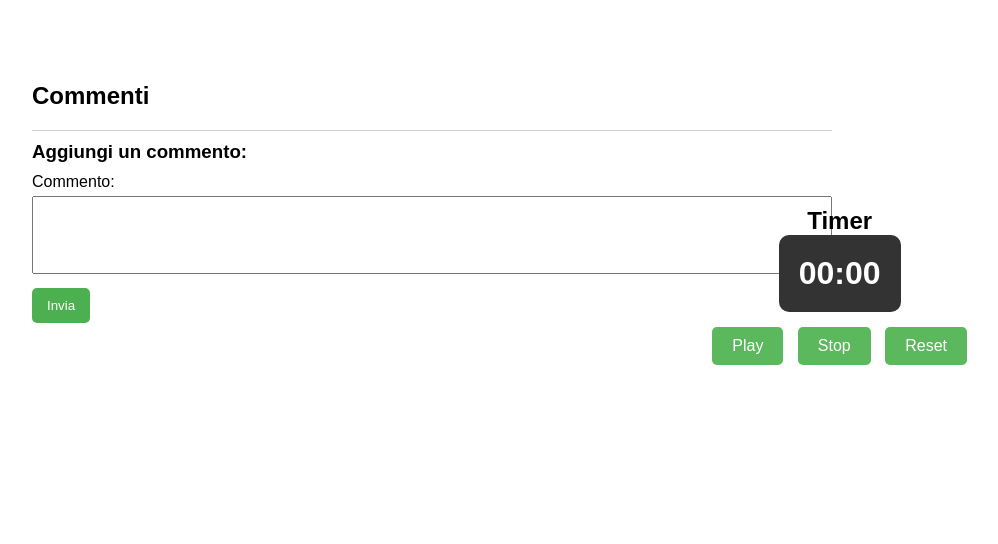
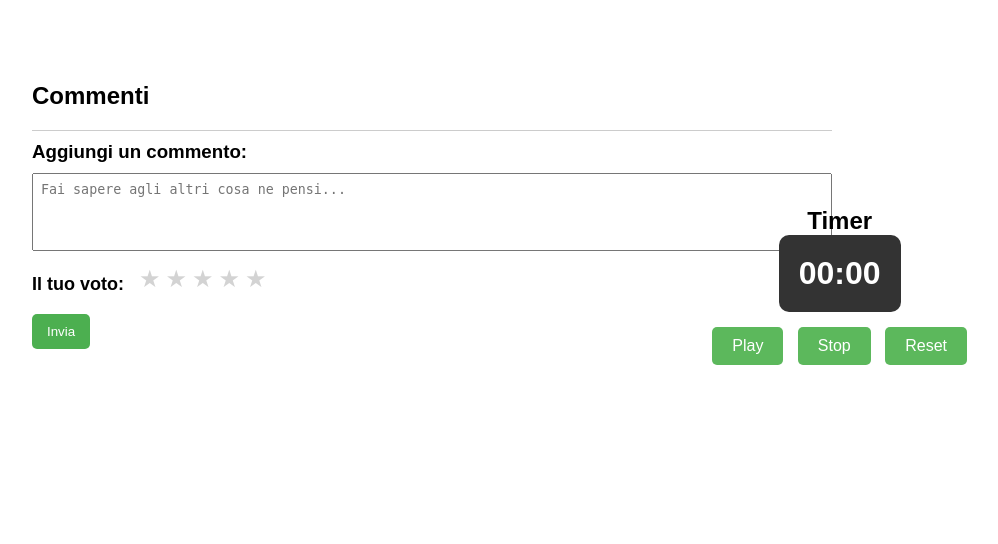
Before and after one commit to Dariop8/progetto-lab-ASSI-2023-2024, a Flask app: page /ricetta in a window 1280 px wide. Shown: the part 70-614 px from the top of the page, without its empty margins (208-1206 px from the left). Run offline with Flask 3, Linux system fonts and the light colour scheme; a user stored in the database is signed in.

Commit message:
Fix commenti + rating

```diff
--- a/app.py
+++ b/app.py
@@ -182,18 +182,21 @@ def reset_password():
 
 class Comments(db.Model):
     __tablename__ = 'comments'
-    id = db.Column(db.Integer, primary_key=True)
+    comment_id = db.Column(db.Integer, primary_key=True)
     recipe_id = db.Column(db.Integer, nullable=False)
     email = db.Column(db.String(120), nullable=False)
     username = db.Column(db.String(30), nullable=False)
     comment = db.Column(db.Text, nullable=False)
+    rating = db.Column(db.Integer, nullable=False)
     timestamp = db.Column(db.DateTime, default=datetime.utcnow)
 
-    def __init__(self, recipe_id, email, username, comment):
+    def __init__(self, recipe_id, email, username, comment, rating):
         self.recipe_id = recipe_id
         self.email = email
         self.username = username
         self.comment = comment
+        self.rating = rating
+
 
 
 class Favourite(db.Model):
@@ -822,7 +825,14 @@ def idee_rand():
 @app.route('/get-comments/<int:recipe_id>', methods=['GET'])
 def get_comments(recipe_id):
     comments = Comments.query.filter_by(recipe_id=recipe_id).all()
-    comments_list = [{'username': c.username, 'comment': c.comment, 'timestamp': c.timestamp.strftime('%Y-%m-%d %H:%M:%S')} for c in comments]
+    comments_list = [
+        {
+            'username': c.username,
+            'comment': c.comment,
+            'rating': c.rating,
+            'timestamp': c.timestamp.strftime('%Y-%m-%d %H:%M:%S')
+        } for c in comments
+    ]
     return jsonify(comments_list)
 
 @app.route('/submit-comment', methods=['POST'])
@@ -830,40 +840,28 @@ def submit_comment():
 
     if 'id' in session:
         user_id = session['id']
-        user = db.session.get(Users, user_id)
-
-        print(user.email)
-        print(user.username)
+        user = Users.query.get(user_id)
 
         recipe_id = request.form.get('recipe_id')
         comment_text = request.form.get('comment')
-
-        print(recipe_id)
-        print(comment_text)
+        rating = request.form.get('rating')
 
         if not recipe_id or not comment_text:
             return jsonify({'status': 'error', 'message': 'Dati mancanti'}), 400
-
-        print(f"prima de new comment")
 
         new_comment = Comments(
             recipe_id=recipe_id,
             email=user.email,
             username=user.username,
-            comment=comment_text
+            comment=comment_text,
+            rating=int(rating)
         )
 
-        print(f"dopo de new comment")
-
         db.session.add(new_comment)
-
-        print(f"dopo add")
-
         db.session.commit()
 
-        print(f"dopo commit")
+    return redirect(url_for('ricetta', id=recipe_id))
 
-    return redirect(url_for("main_route"))
 
 @app.route('/<something>')
 def goto(something):
--- a/static/ricetta.css
+++ b/static/ricetta.css
@@ -226,10 +226,13 @@ footer {
     border-bottom: 1px solid #ccc;
     padding-bottom: 10px;
     margin-bottom: 10px;
+    max-width: 100%;
+    word-wrap: break-word;
 }
 
 .comment p {
     margin: 0;
+    overflow-wrap: break-word;
 }
 
 .comment-form {
@@ -327,6 +330,47 @@ footer {
     margin-top: 10px;
 }
 
+/* Stile rating commenti */
+.rating-container {
+    display: flex;
+    align-items: center;
+    margin-bottom: 10px;
+}
+
+.rating {
+    display: flex;
+    align-items: center;
+    direction: rtl;
+    margin-bottom: 6px;
+}
+
+.rating-container p {
+    font-size: large;
+    margin-right: 10px;
+    font-weight: bolder;
+}
+
+.rating input {
+    display: none;
+}
+
+.rating label {
+    font-size: 24px;
+    cursor: pointer;
+    color: lightgray;
+    margin-left: 5px;
+    transition: color 0.2s;
+}
+
+
+.rating label:hover,
+.rating label:hover ~ label {
+  color: gold;
+}
+
+.rating input[type="radio"]:checked ~ label {
+  color: gold;
+}
 
 /* Stile per il container del timer */
 .timer-container {
--- a/static/ricetta.js
+++ b/static/ricetta.js
@@ -297,11 +297,34 @@ document.addEventListener('DOMContentLoaded', function() {
         <h3>Aggiungi un commento:</h3>
         <form id="commentForm" action="/submit-comment" method="post">
             <input type="hidden" name="recipe_id" value="${recipeId}">
-            <label for="comment">Commento:</label>
-            <textarea id="comment" name="comment" rows="4" required></textarea>
+            <textarea id="comment" name="comment" rows="4" required minlength="10" maxlength="400" placeholder="Fai sapere agli altri cosa ne pensi..."></textarea>
+            <div class="rating-container">
+                <p>Il tuo voto: </p>
+                <div class="rating">
+                    <input type="radio" id="star5" name="rating" value="5" required/><label for="star5" >★</label>
+                    <input type="radio" id="star4" name="rating" value="4" required/><label for="star4" >★</label>
+                    <input type="radio" id="star3" name="rating" value="3" required/><label for="star3" >★</label>
+                    <input type="radio" id="star2" name="rating" value="2" required/><label for="star2" >★</label>
+                    <input type="radio" id="star1" name="rating" value="1" required/><label for="star1" >★</label>
+                </div>
+            </div>
+
             <button type="submit">Invia</button>
         </form>`;
 });
+
+
+function stampaStelle(rating) {
+    let stars = '';
+    for (let i = 1; i <= 5; i++) {
+        if (rating >= i) {
+            stars += '★';
+        } else {
+            stars += '☆';
+        }
+    }
+    return stars;
+}
 
 
 document.addEventListener('DOMContentLoaded', function() {
@@ -318,17 +341,21 @@ document.addEventListener('DOMContentLoaded', function() {
             method: 'GET',
             success: function(comments) {
                 const commentListDiv = document.querySelector('.comment-list');
-                commentListDiv.innerHTML = ''; // Clear existing comments
+                commentListDiv.innerHTML = '';
 
                 if (comments.length > 0) {
                     comments.forEach(comment => {
                         const commentDiv = document.createElement('div');
                         commentDiv.classList.add('comment');
-                        commentDiv.innerHTML = `<p><strong>${comment.username}:</strong> ${comment.comment}</p><p>${comment.timestamp}</p>`;
+                        commentDiv.innerHTML = `
+                            <p><strong>${comment.username}:</strong> ${comment.comment}</p>
+                            <p><i>Valutazione: </i>${stampaStelle(comment.rating)}</p>
+                            <p>${comment.timestamp}</p>
+                        `;
                         commentListDiv.appendChild(commentDiv);
                     });
                 } else {
-                    commentListDiv.innerHTML = '<p>No comments yet. Be the first to comment!</p>';
+                    commentListDiv.innerHTML = '<p>Ancora nessun commento. Sii il primo a commentare!!</p>';
                 }
             },
             error: function(error) {
```
Also changed, not shown: instance/db.sqlite.
